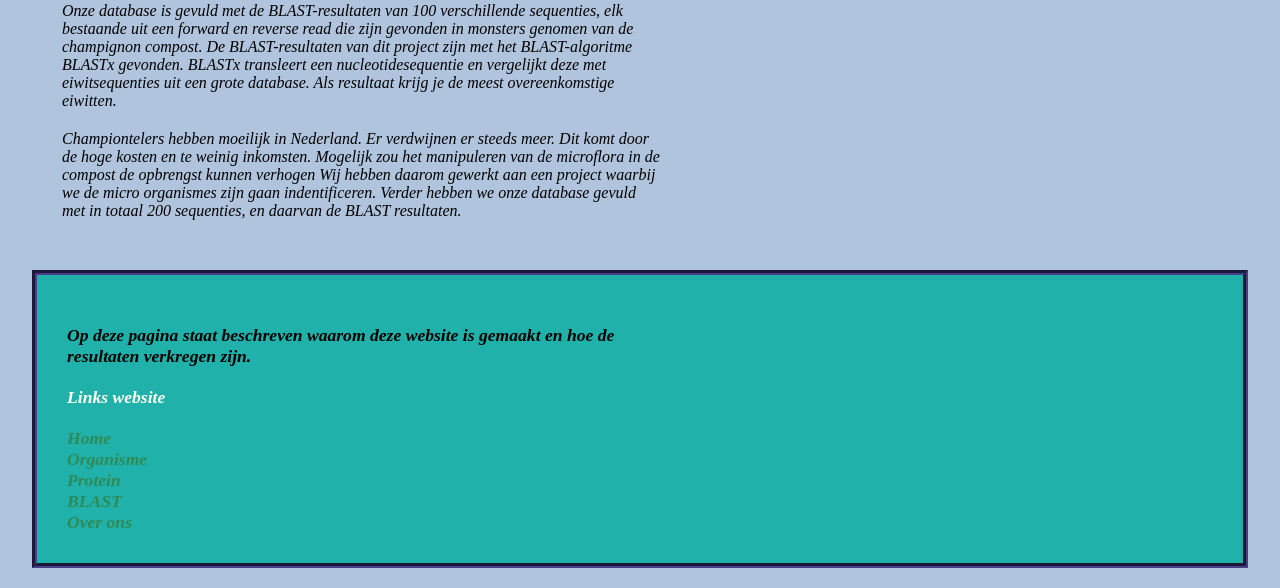
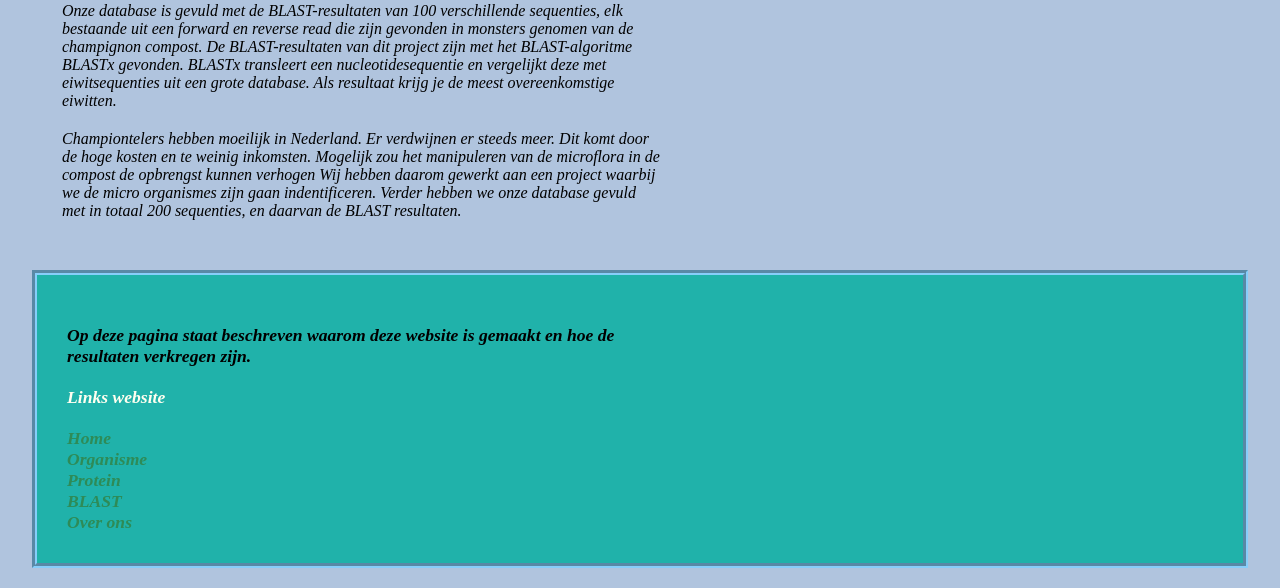
Before and after one commit to RenskeMichels/Semester_4_Project, a Flask app: page / in a window 1280 px wide. Shown: the part 987-1575 px from the top of the page. Run offline with Flask 2, Linux system fonts and the light colour scheme.

Commit message:
changed color footer

```diff
--- a/static/eindproject.css
+++ b/static/eindproject.css
@@ -235,7 +235,7 @@ footer{
     margin-top: auto;
     min-height: 20px;
     height: 100%;
-    border: 5px groove darkslateblue;
+    border: 5px groove lightskyblue;
     align-self: flex-end;
     padding: 30px;
 }
```
